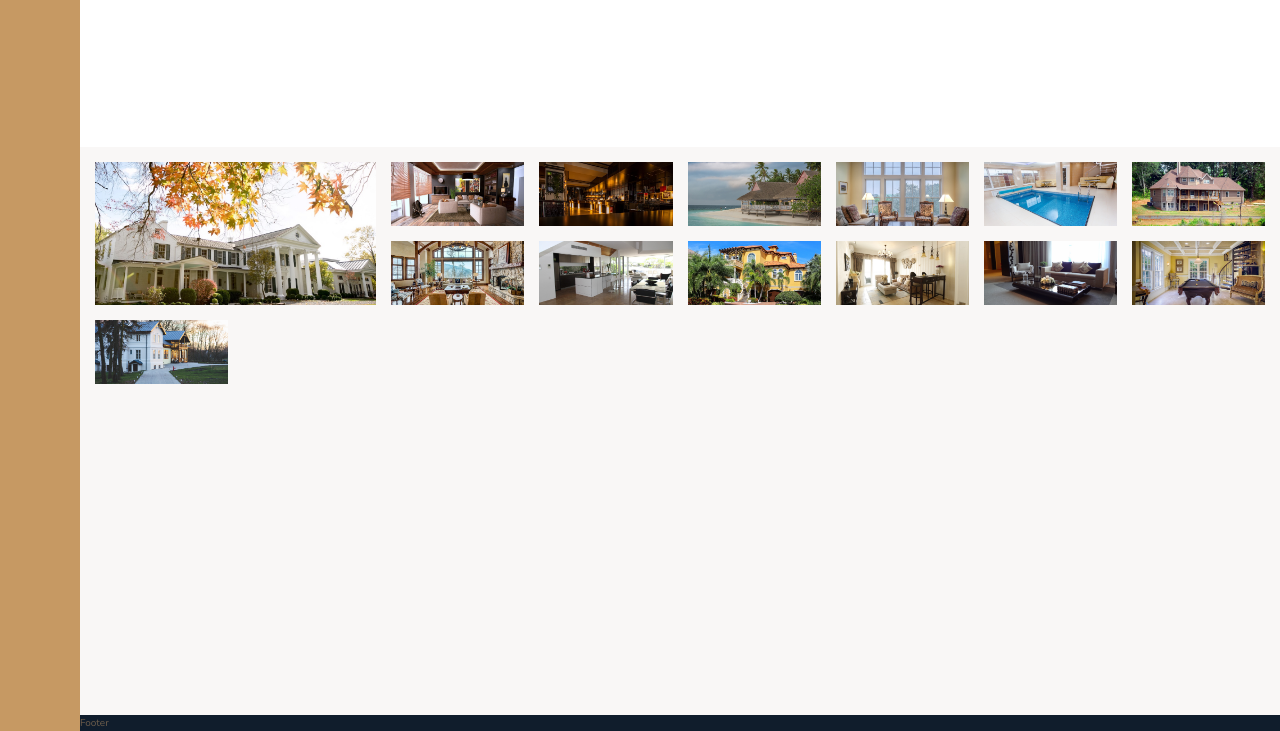
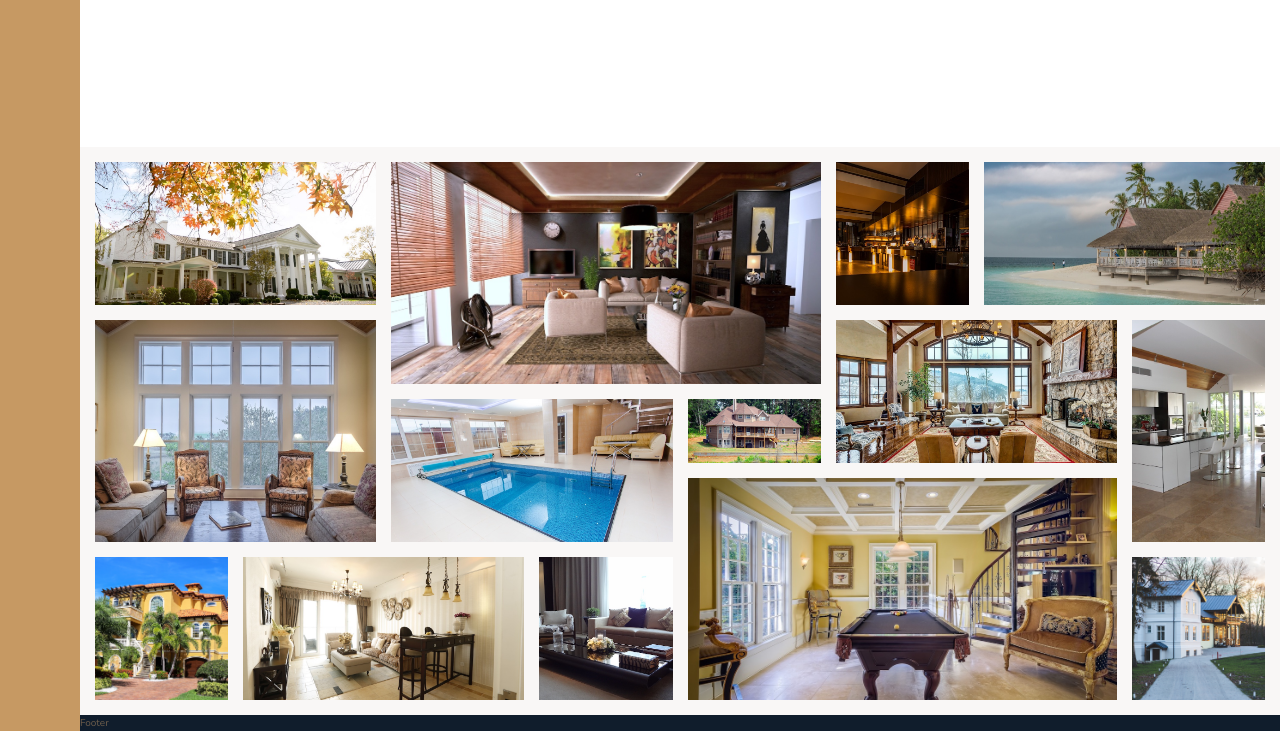
Before and after one commit to AustinWang0120/nexter-grid-site, a website: page index.html in a window 1280 px wide. Shown: the part 2965-3696 px from the top of the page. Drawn offline with nearby package versions, Linux system fonts and the light colour scheme.

Commit message:
Build the gallery - part 2

```diff
--- a/sass/_gallery.scss
+++ b/sass/_gallery.scss
@@ -13,6 +13,71 @@
 			grid-column: 1 / span 2;
 			grid-row: 1 / span 2;
 		}
+
+		&--2 {
+			grid-column: 3 / span 3;
+			grid-row: 1 / span 3;
+		}
+
+		&--3 {
+			grid-column: 6 / span 1;
+			grid-row: 1 / span 2;
+		}
+
+		&--4 {
+			grid-column: 7 / span 2;
+			grid-row: 1 / span 2;
+		}
+
+		&--5 {
+			grid-column: 1 / span 2;
+			grid-row: 3 / span 3;
+		}
+
+		&--6 {
+			grid-column: 3 / span 2;
+			grid-row: 4 / span 2;
+		}
+
+		&--7 {
+			grid-column: 5 / span 1;
+			grid-row: 4 / span 1;
+		}
+
+		&--8 {
+			grid-column: 6 / span 2;
+			grid-row: 3 / span 2;
+		}
+
+		&--9 {
+			grid-column: 8 / span 1;
+			grid-row: 3 / span 3;
+		}
+
+		&--10 {
+			grid-column: 1 / span 1;
+			grid-row: 6 / span 2;
+		}
+
+		&--11 {
+			grid-column: 2 / span 2;
+			grid-row: 6 / span 2;
+		}
+
+		&--12 {
+			grid-column: 4 / span 1;
+			grid-row: 6 / span 2;
+		}
+
+		&--13 {
+			grid-column: 5 / span 3;
+			grid-row: 5 / span 3;
+		}
+
+		&--14 {
+			grid-column: 8 / span 1;
+			grid-row: 6 / span 2;
+		}
 	}
 
 	&__img {
```
Also changed, not shown: css/style.css.
